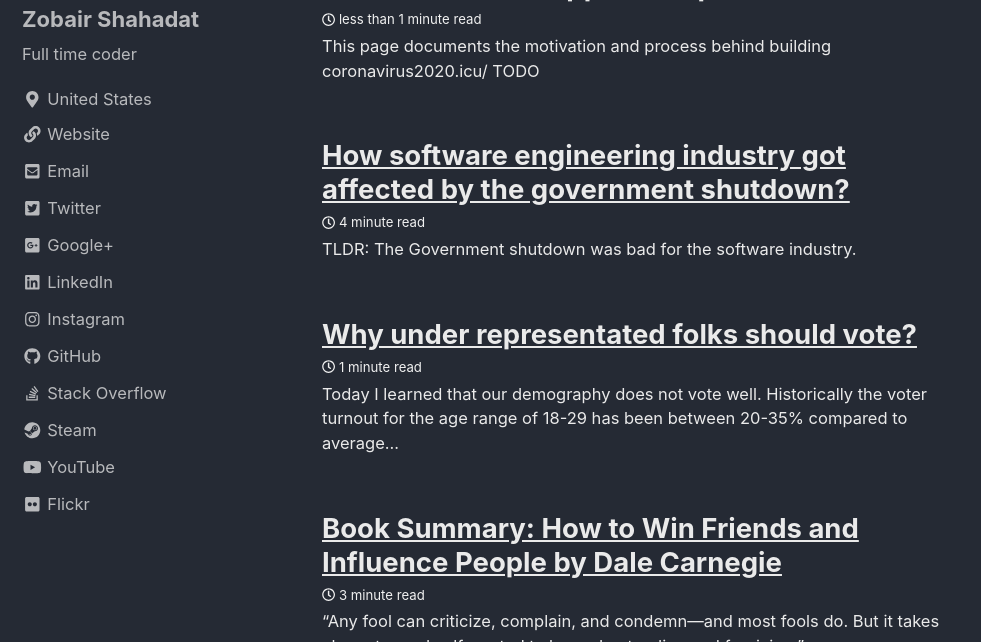
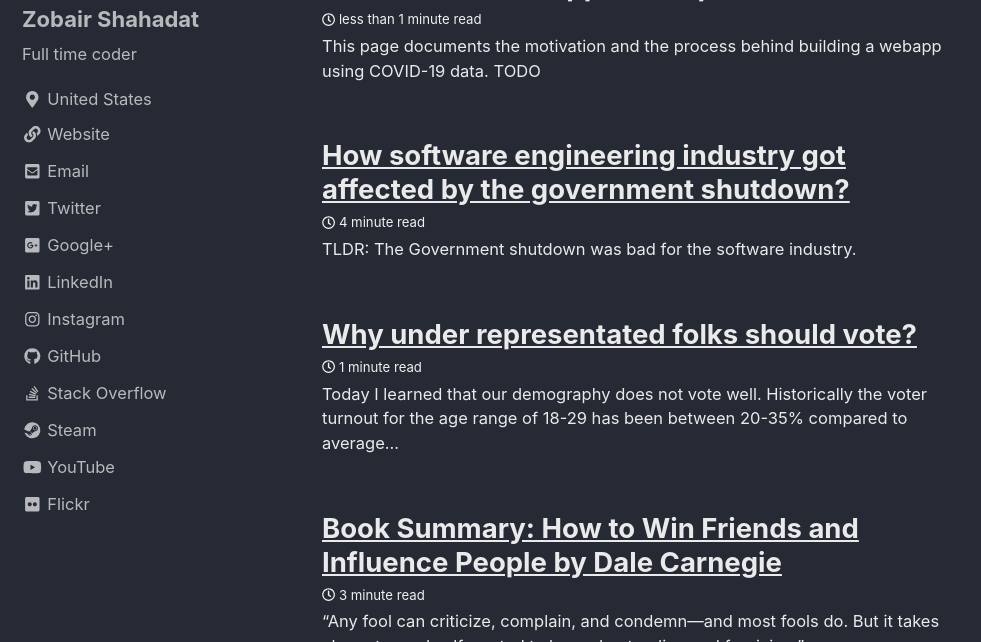
Before and after one commit to zmsp/zmsp.github.io, a Jekyll site: the page built from index.html, in a window 1280 px wide and 900 px high, cut to the strip 258-900 px from the top of the window. Shown: the whole strip, without its empty margins (0-981 px from the left). Built offline with Jekyll 4.4.1, drawn with Linux system fonts in a browser that asks for light colours; nearby versions of some CDN libraries; the list of posts is cut into pages by our own code.

Commit message:
Update 2020-03-08-i-see-u-coronavirus.md

```diff
--- a/_posts/2020-03-08-i-see-u-coronavirus.md
+++ b/_posts/2020-03-08-i-see-u-coronavirus.md
@@ -15,7 +15,7 @@ tags:
 ---
 
 
-# This page documents the motivation and process behind building [coronavirus2020.icu/](coronavirus2020.icu/)
+# This page documents the motivation and the process behind building a webapp using COVID-19 data.
 TODO
 
 
```
